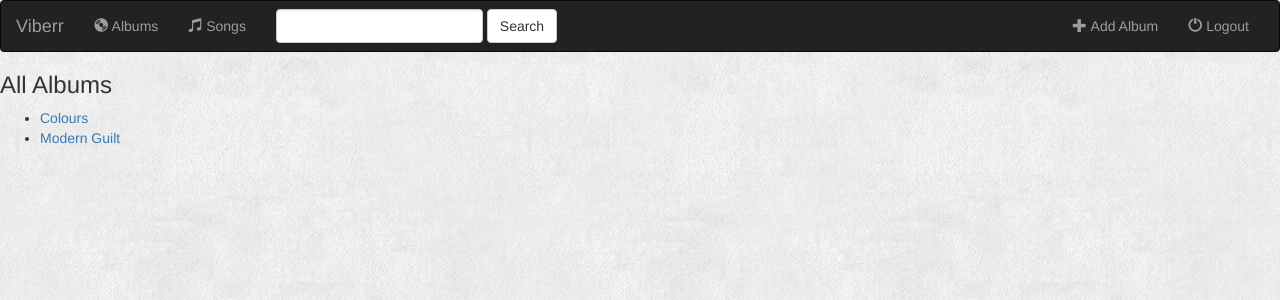
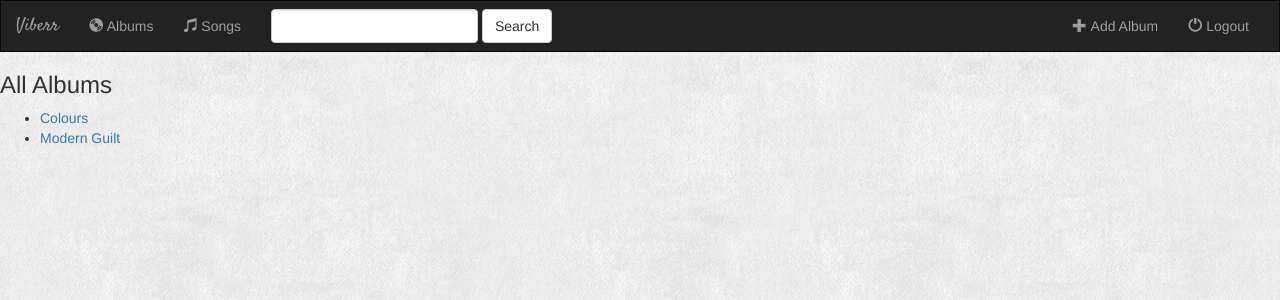
Before and after one commit to vovoka/BuckyRobertsDjangoTutorial, a Django app: page /music/ in a window 1280 px wide. Shown: the top 300 px of the page. Run offline with Django 3.2, Linux system fonts and the light colour scheme; data comes from the database, SQL or seed files in the repository; some libraries are stand-ins or nearby versions.

Commit message:
Django Tutorial for Beginners - 27 - Finishing the Navigation Menu

```diff
--- a/music/static/music/style.css
+++ b/music/static/music/style.css
@@ -1,3 +1,11 @@
 body{
     background: white url("images/background.jpg");
 }
+
+.navbar {
+    border-radius: 0px;
+}
+
+.navbar-brand {
+    font-family: 'Satisfy', cursive;
+}
```
